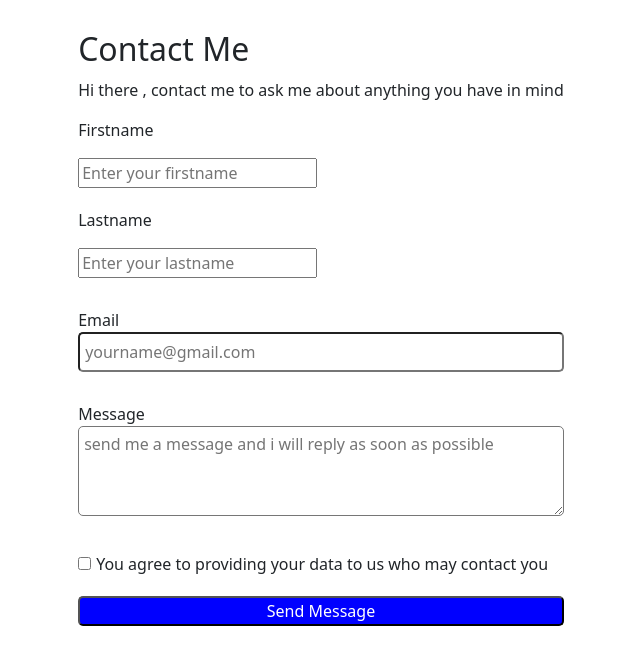
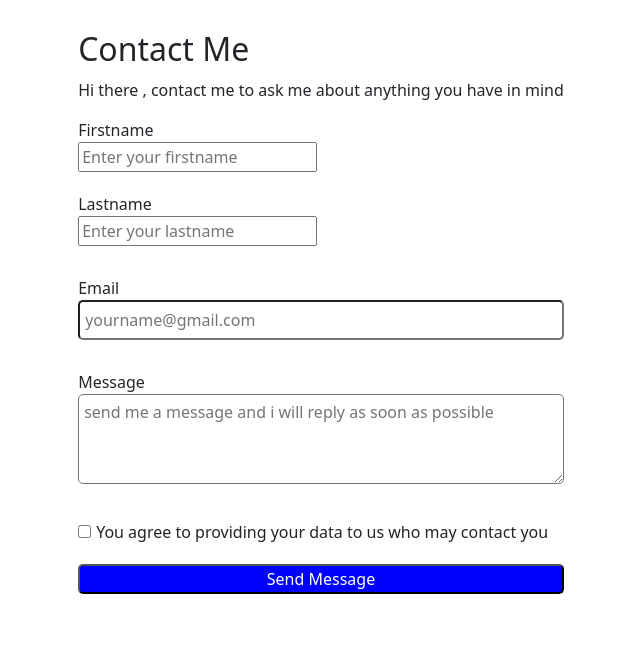
Before and after one commit to Myches/Linktree-clone, a React (Create React App) app: page /#/Contact in a window 1280 px wide. Shown: the top 664 px of the page, without its empty margins (319-959 px from the left). Built offline with nearby package versions, Linux system fonts and the light colour scheme; the HTML template or start-up script is replaced by a standard one.

Commit message:
style :fixed the correct style names for both firstname and lastname in form.css

```diff
--- a/src/linktree/form.css
+++ b/src/linktree/form.css
@@ -28,11 +28,11 @@
 
 
 
-  .fn{
+  .firstname{
     margin-bottom: 0px;
   }
 
-  .ln{
+  .lastname{
 
     margin-bottom: 0px;
   }
```
